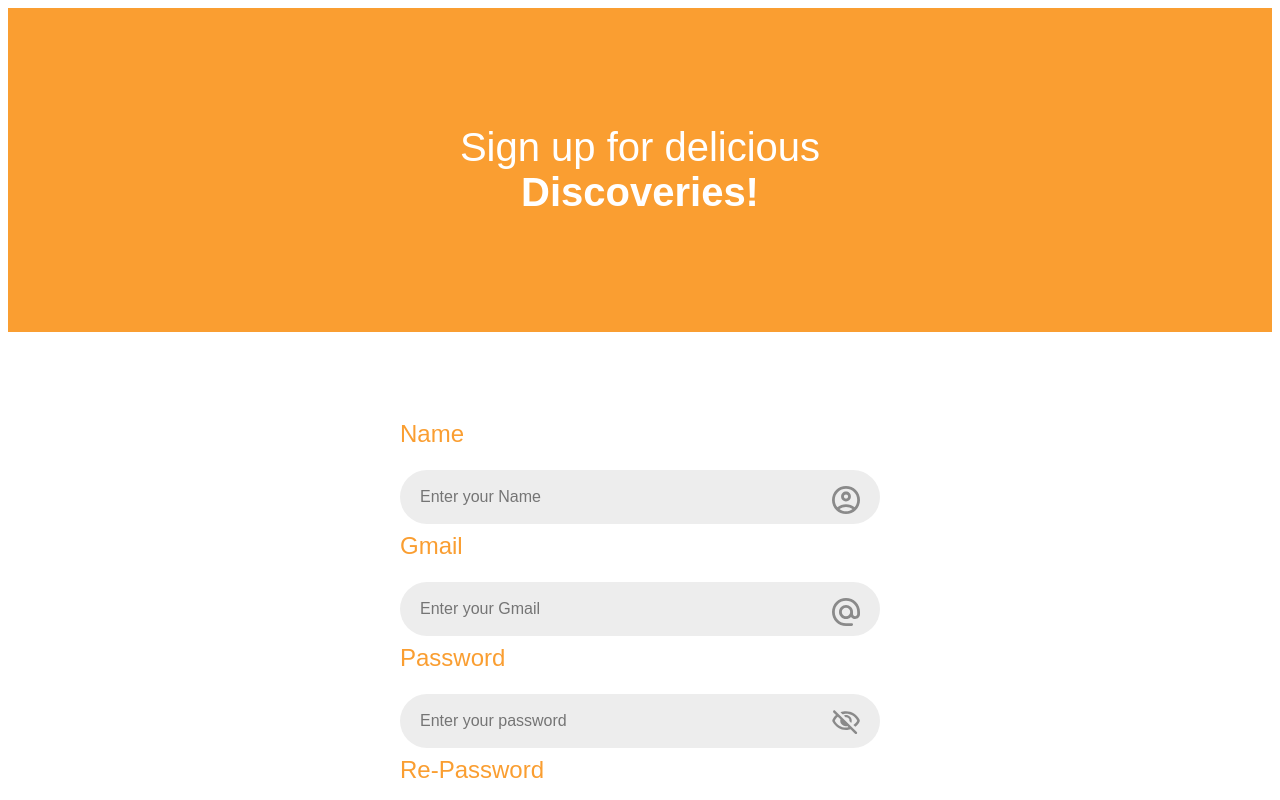
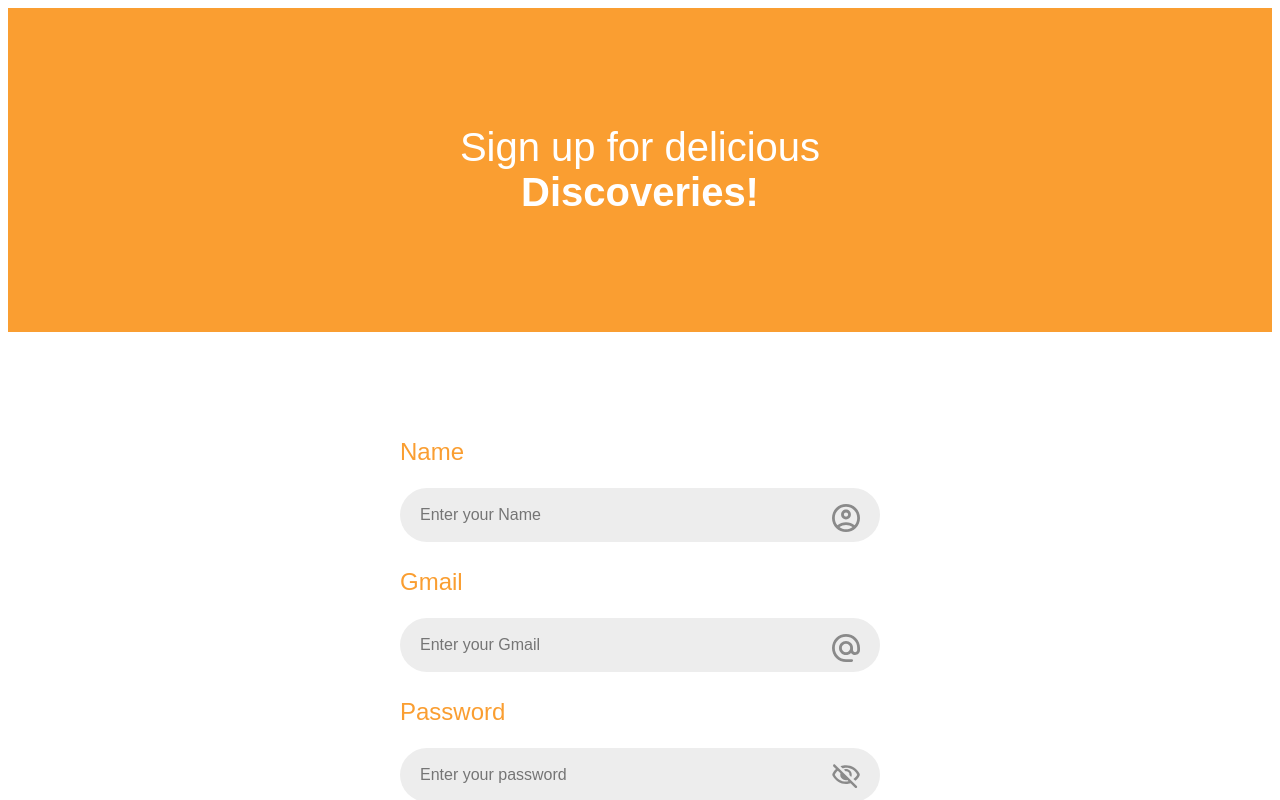
Before and after one commit to aicholpondev/cookscorner, a React (Create React App) app: page /register in a window 1280 px wide. Shown: the top 800 px of the page. Built offline with nearby package versions, Linux system fonts and the light colour scheme.

Commit message:
styled label in Login

```diff
--- a/src/components/LoginForm/LoginForm.module.css
+++ b/src/components/LoginForm/LoginForm.module.css
@@ -32,7 +32,7 @@
     color: #fa9e31;
     font-size: 1.5rem;;
     font-weight: 500;
-    margin-bottom: 8px;
+    margin-top: 26px;
 }
 .input{
     width: 100%;
--- a/src/components/RegisterForm/Register.module.css
+++ b/src/components/RegisterForm/Register.module.css
@@ -32,7 +32,7 @@
     color: #fa9e31;
     font-size: 1.5rem;;
     font-weight: 500;
-    margin-top: 8px ;
+    margin-top: 26px ;
 }
 .input{
     width: 100%;
```
